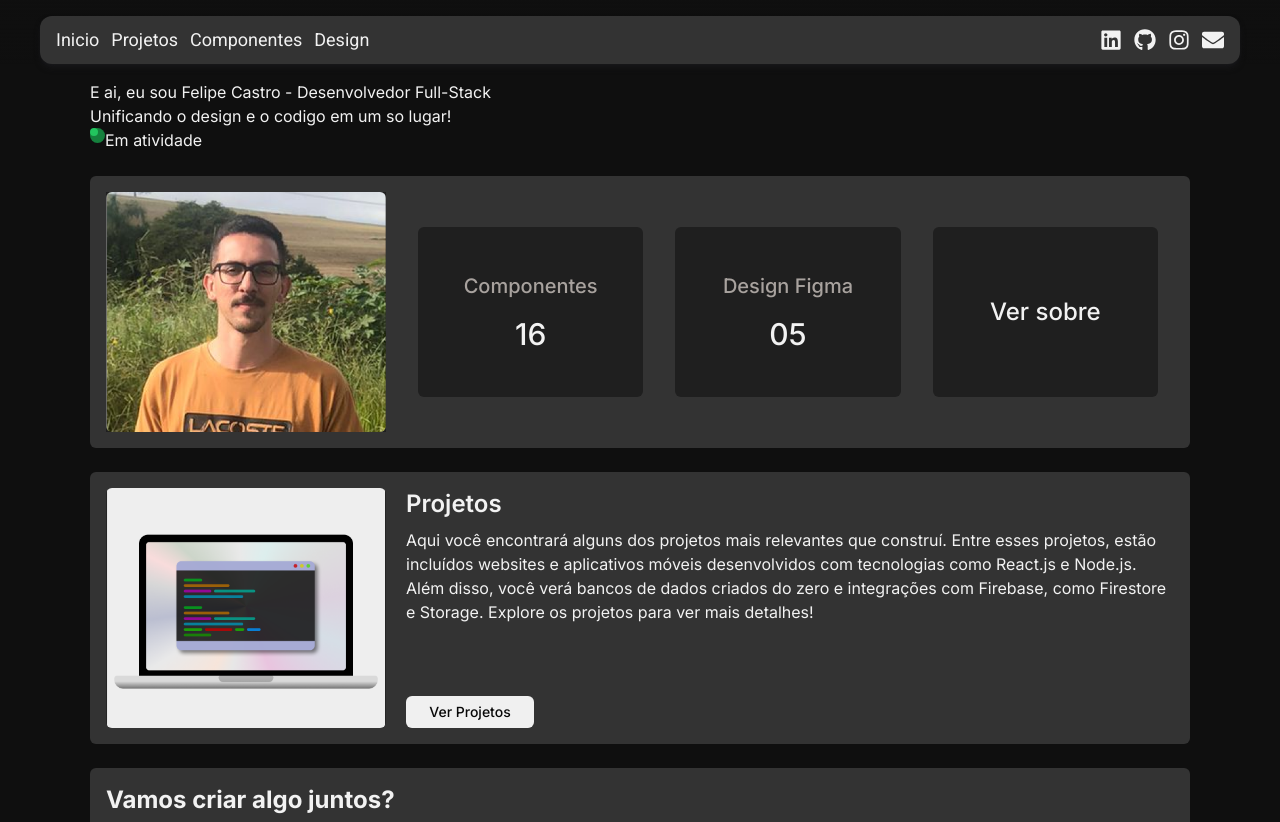
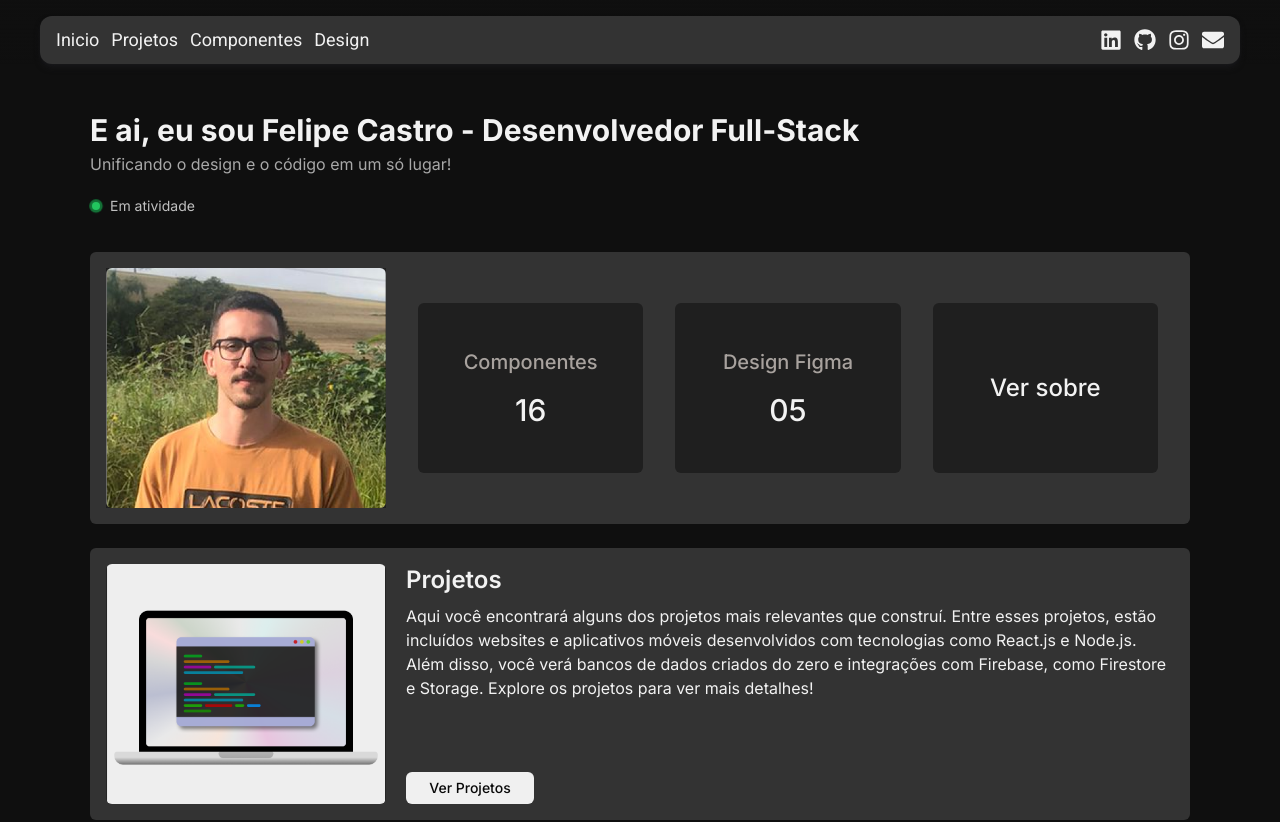
Before and after one commit to Felipecdc/me, a Next.js app: page / in a window 1280 px wide. Shown: the top 822 px of the page. Built offline with nearby package versions, Linux system fonts and the light colour scheme.

Commit message:
feat: update home page

```diff
--- a/app/(home)/page.tsx
+++ b/app/(home)/page.tsx
@@ -10,14 +10,19 @@ export default function Home() {
     <>
       <Header />
       <div className="flex items-center justify-center px-5 pt-20">
-        <div className="flex w-full max-w-[1100px] flex-col items-start justify-center">
-          <h1>E ai, eu sou Felipe Castro - Desenvolvedor Full-Stack</h1>
-          <span>Unificando o design e o codigo em um so lugar!</span>
-          <div className="flex">
-            <div className="h-[15px] w-[15px] rounded-full bg-green-700">
-              <div className="h-[8px] w-[8px] rounded-full bg-green-500"></div>
+        <div className="mb-3 mt-8 flex w-full max-w-[1100px] flex-col items-start justify-center gap-1">
+          <h1 className="text-wrap text-2xl font-bold md:text-3xl">
+            E ai, eu sou Felipe Castro - Desenvolvedor Full-Stack
+          </h1>
+          <span className="text-sm text-[#a8a8a8] md:text-base">
+            Unificando o design e o código em um só lugar!
+          </span>
+          <div className="mt-4 flex items-center">
+            <div className="relative mr-2 h-[12px] w-[12px]">
+              <div className="absolute inset-0 animate-pulse rounded-full bg-green-700"></div>
+              <div className="absolute left-1/2 top-1/2 h-[8px] w-[8px] -translate-x-1/2 -translate-y-1/2 transform rounded-full bg-green-500"></div>
             </div>
-            <span>Em atividade</span>
+            <span className="text-sm text-[#c0c0c0]">Em atividade</span>
           </div>
         </div>
       </div>
```
